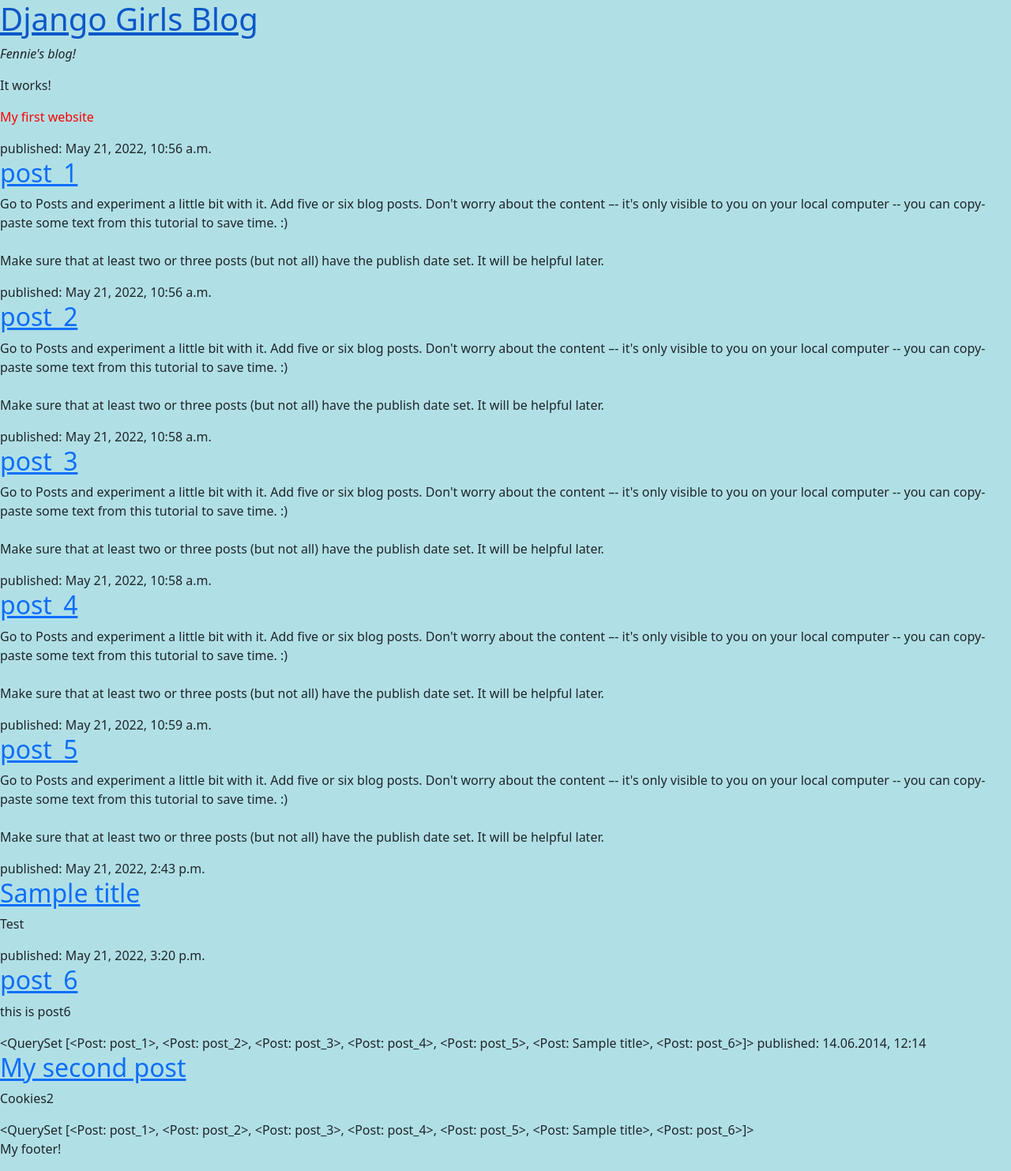
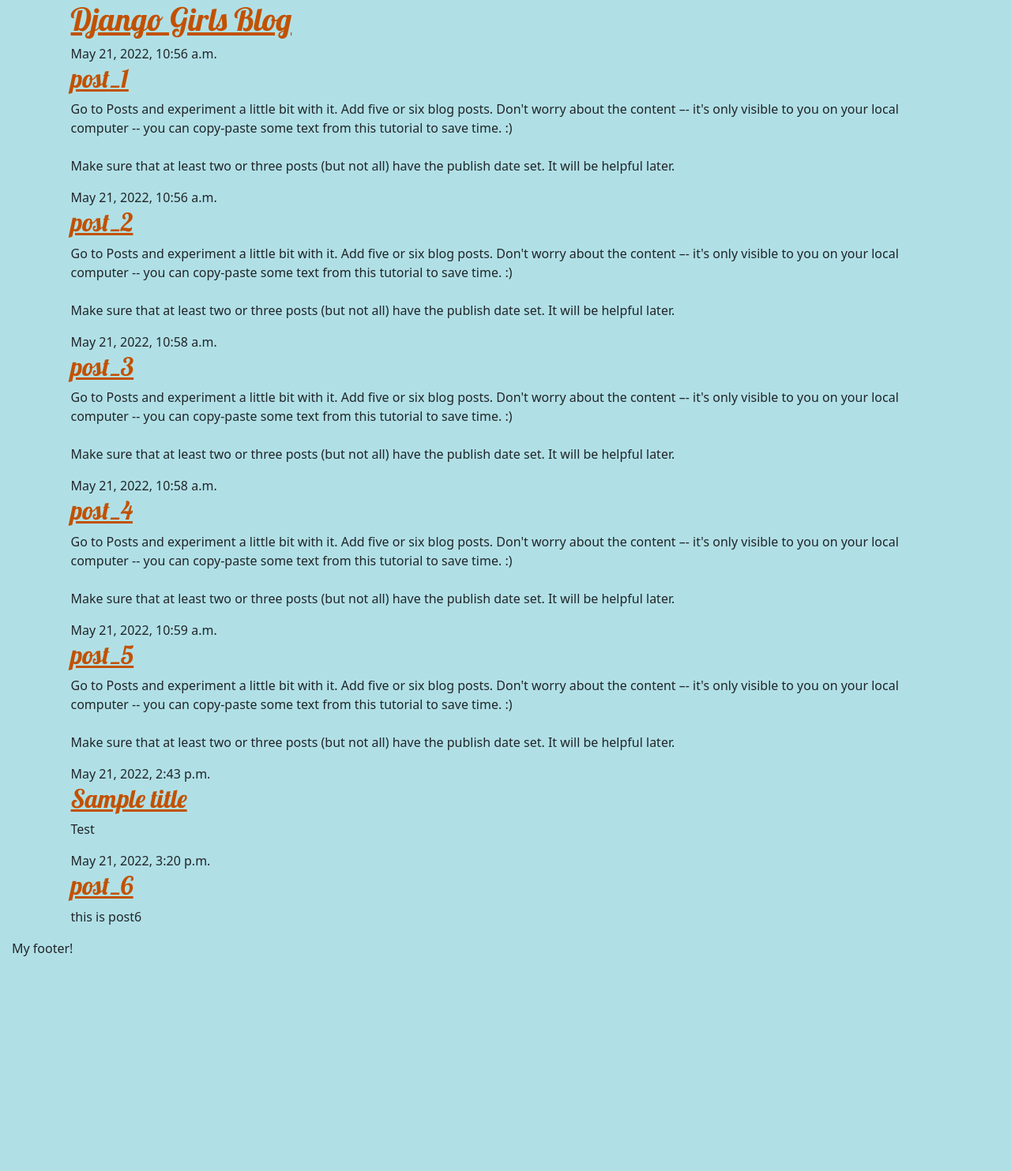
Before and after one commit to fennievdg/my-first-blog, a Django app: page / in a window 1280 px wide. Shown: the whole page at 79% size. After the commit the page ends 1211 px from the top, so only its background shows below. Run offline with Django 3.2, Linux system fonts and the light colour scheme; data comes from the database, SQL or seed files in the repository.

Commit message:
Modified font and style.

```diff
--- a/blog/static/css/blog.css
+++ b/blog/static/css/blog.css
@@ -1,3 +1,7 @@
 h1 a, h2 a {
     color: #C25100;
+    font-family: 'Lobster';
 }
+body {
+    padding-left: 15px;
+}
--- /dev/null
+++ b/blog/templates/blog/base.html
@@ -0,0 +1,28 @@
+{% load static %}
+<!DOCTYPE html>
+<html>
+    <head>
+        <title>Fennie's blog</title>
+        <link rel="stylesheet" href="https://cdn.jsdelivr.net/npm/bootstrap@5.2.0-beta1/dist/css/bootstrap.min.css" rel="stylesheet" integrity="sha384-0evHe/X+R7YkIZDRvuzKMRqM+OrBnVFBL6DOitfPri4tjfHxaWutUpFmBp4vmVor" crossorigin="anonymous">
+        <link rel="stylesheet" href="{% static 'css/blog.css' %}">
+        <link href="//fonts.googleapis.com/css?family=Lobster&subset=latin,latin-ext" rel="stylesheet" type="text/css">
+    </head>
+    <body style="background-color:powderblue;">
+        <header class="page-header">
+          <div class="container">
+              <h1><a href="/">Django Girls Blog</a></h1>
+          </div>
+        </header>
+        <main class="container">
+            <div class="row">
+                <div class="col">
+                {% block content %}
+                {% endblock %}
+                </div>
+            </div>
+        </main>
+    </body>
+    <footer>
+        <p>My footer!</p>
+    </footer>
+</html>
--- a/blog/templates/blog/post_list.html
+++ b/blog/templates/blog/post_list.html
@@ -1,32 +1,13 @@
-{% load static %}
-<!DOCTYPE html>
-<html>
-    <head>
-        <link rel="stylesheet" href="https://cdn.jsdelivr.net/npm/bootstrap@5.1.3/dist/css/bootstrap.min.css" integrity="sha384-1BmE4kWBq78iYhFldvKuhfTAU6auU8tT94WrHftjDbrCEXSU1oBoqyl2QvZ6jIW3" crossorigin="anonymous">
-        <title>Fennie's blog</title>
-    </head>
-    <body style="background-color:powderblue;">
-        <header>
-            <h1><a href="/">Django Girls Blog</a></h1>
-        </header>
-        <p><i>Fennie's blog!</i></p>
-        <p>It works!</p>
-        <p style="color:rgb(255,0,0);">My first website</p>
-        {% for post in posts %}
-            <article>
-                <time>published: {{ post.published_date }}</time>
-                <h2><a href="">{{ post.title }}</a></h2>
-                <p>{{ post.text|linebreaksbr }}</p>
-            </article>
-        {% endfor %}
+{% extends 'blog/base.html' %}
 
-        {{ posts }}
-            <time>published: 14.06.2014, 12:14</time>
-            <h2><a href="">My second post</a></h2>
-            <p>Cookies2</p>
-        {{ posts }}
-    </body>
-    <footer>
-        <p>My footer!</p>
-    </footer>
-</html>
+{% block content %}
+    {% for post in posts %}
+        <article class="post">
+            <time class="date">
+                {{ post.published_date }}
+            </time>
+            <h2><a href="">{{ post.title }}</a></h2>
+            <p>{{ post.text|linebreaksbr }}</p>
+        </article>
+    {% endfor %}
+{% endblock %}
```
